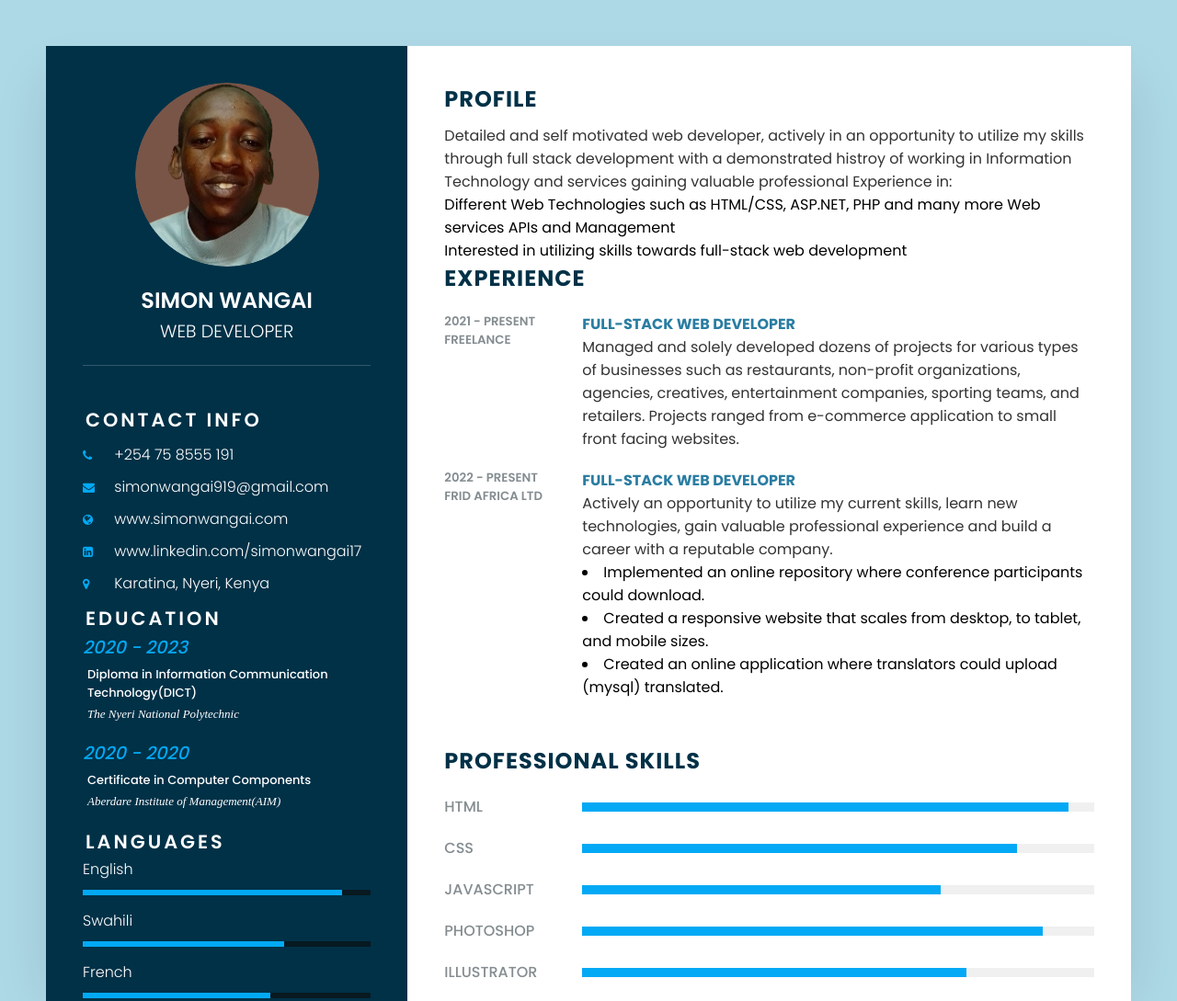
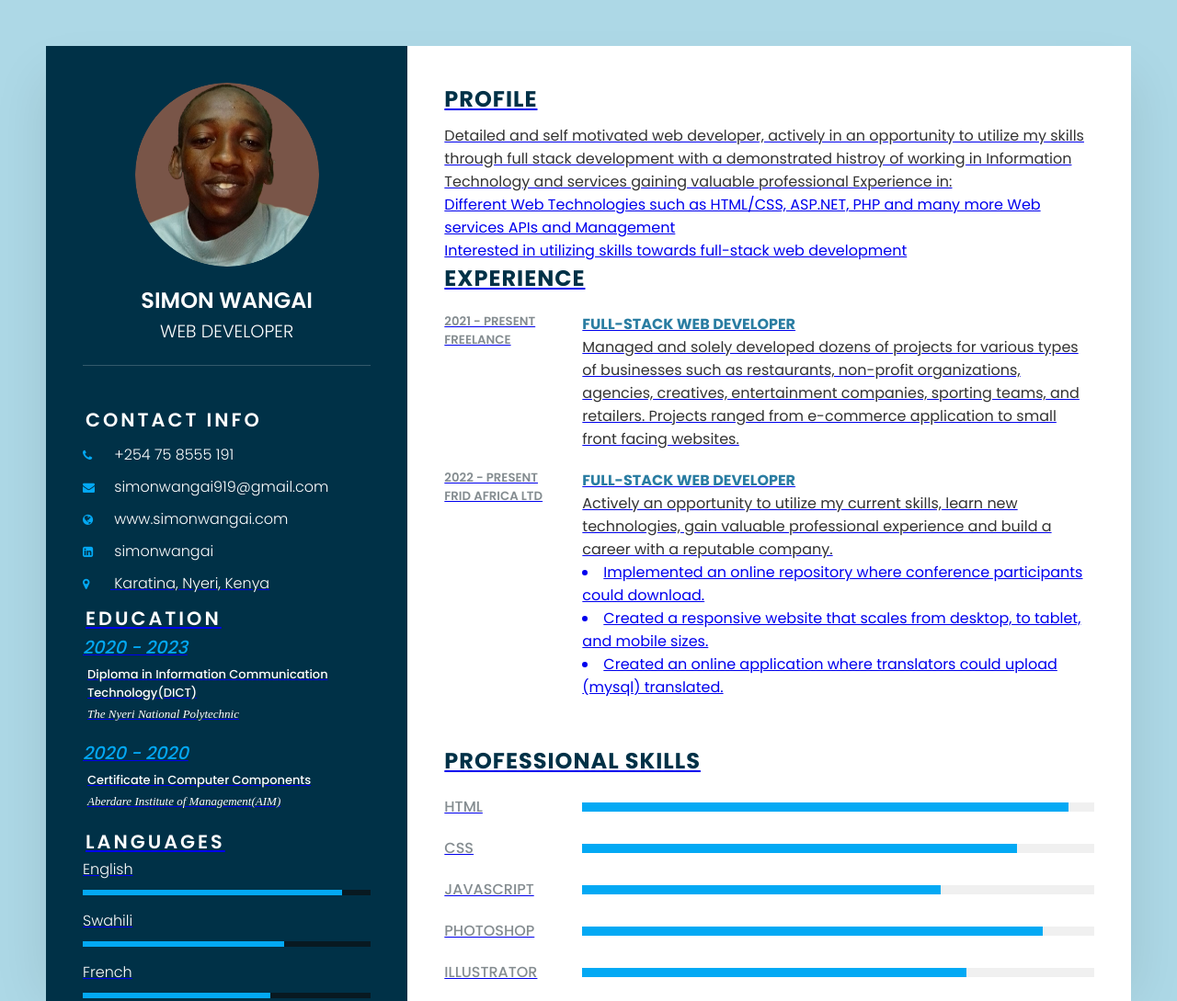
Before and after one commit to simonwangai/resume, a plain HTML site: page index.html in a window 1280 px wide. Shown: the top 1089 px of the page at 92% size. Drawn offline with Linux system fonts and the light colour scheme.

Commit message:
updating the linkedin link profile

```diff
--- a/index.html
+++ b/index.html
@@ -35,7 +35,7 @@
                     </li>
                     <li>
                         <span class="icon"><i class="fa fa-linkedin-square" aria-hidden="true"></i></span>
-                        <span class="text">www.linkedin.com/simonwangai17</span>
+                        <span class="text">simonwangai<a href="https://www.linkedin.com/in/simon-wangai-448142228"></span>
                     </li>
                     <li>
                         <span class="icon"><i class="fa fa-map-marker" aria-hidden="true"></i></span>
```
